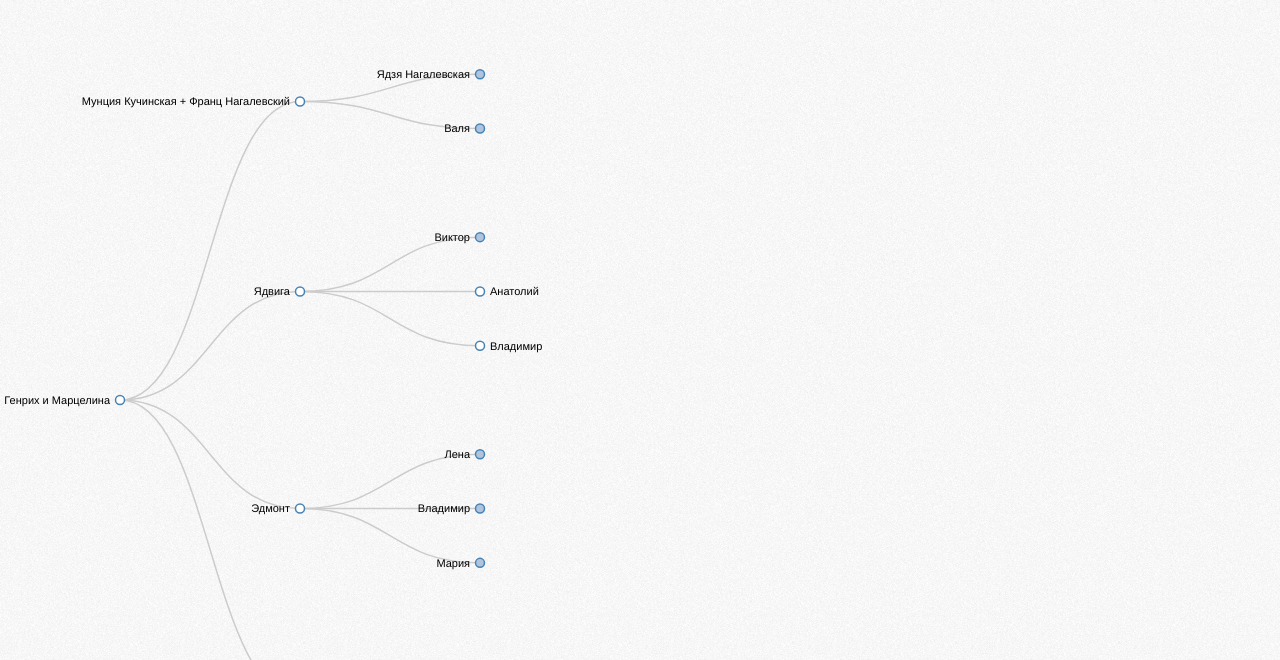
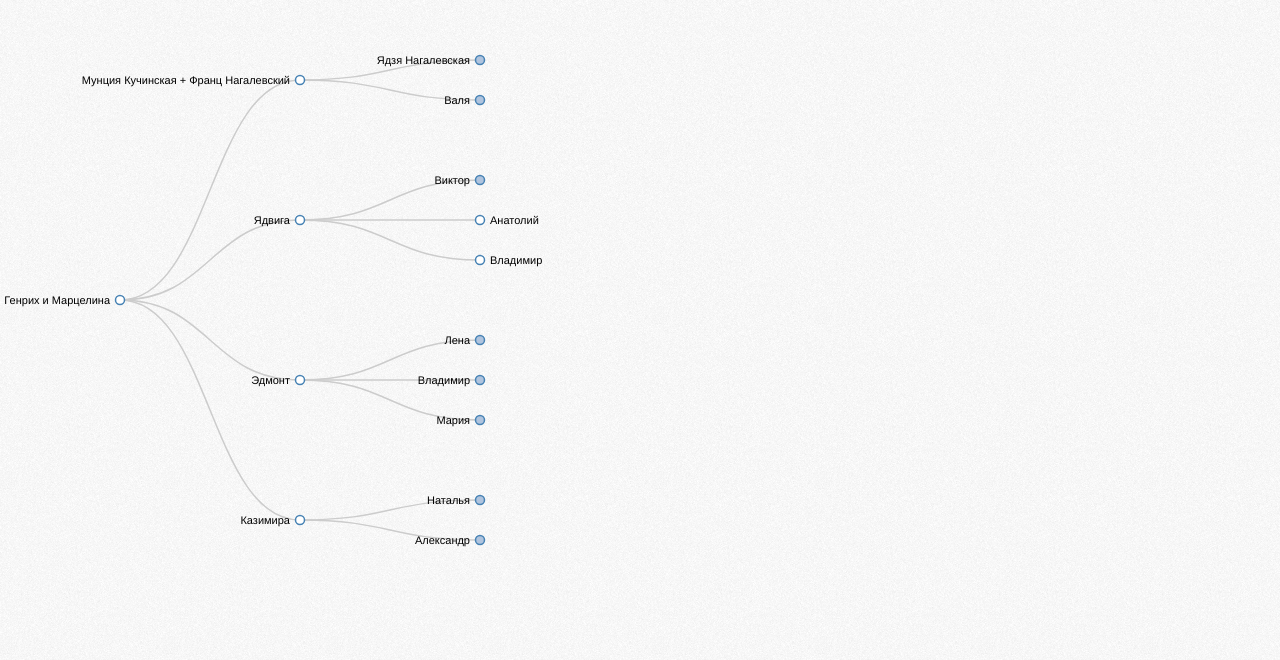
Before and after one commit to dchernyatevich/Dilan.github.io, a plain HTML site: page tree.html in a window 1280 px wide. Shown: the top 660 px of the page. Drawn offline with Linux system fonts and the light colour scheme.

Commit message:
decrease size

```diff
--- a/tree.html
+++ b/tree.html
@@ -15,7 +15,7 @@
 
 var m = [20, 120, 20, 120],
     w = 1280 - m[1] - m[3],
-    h = 800 - m[0] - m[2],
+    h = 600 - m[0] - m[2],
     i = 0,
     root;
 
```
